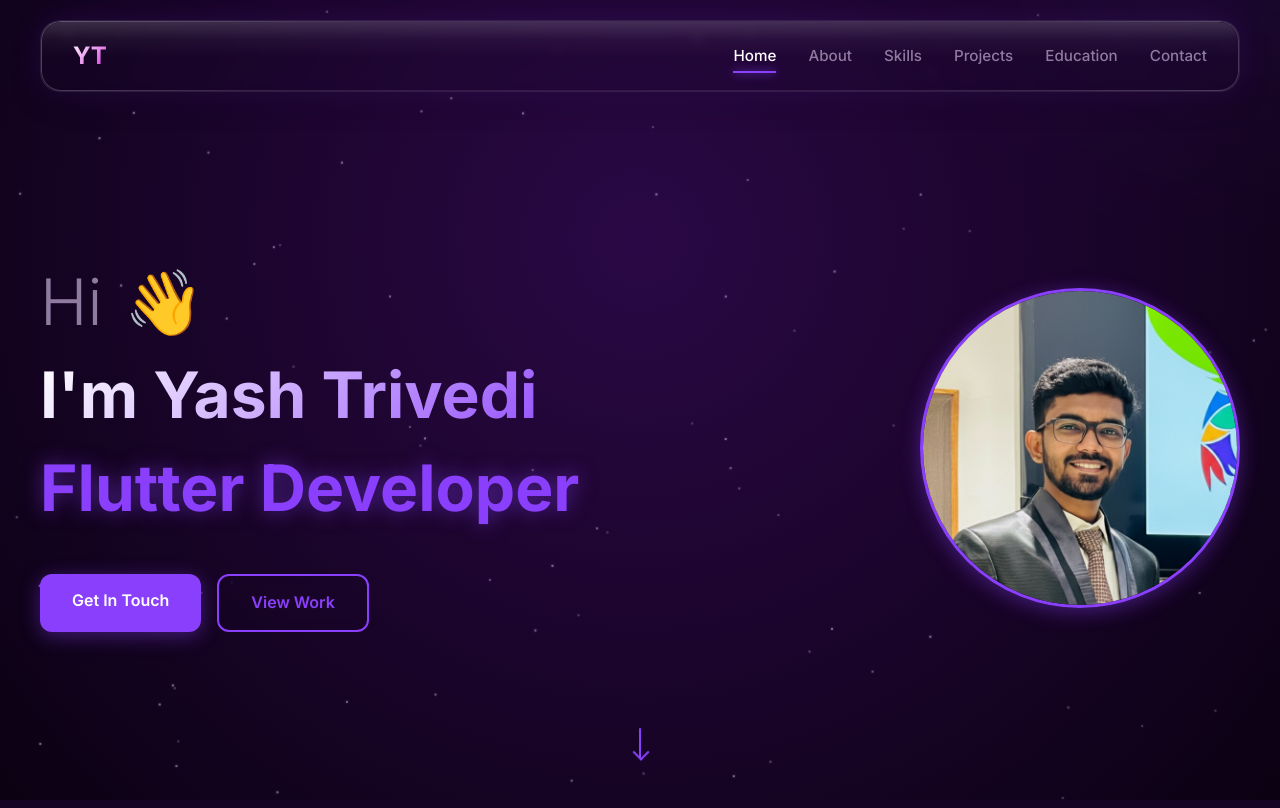
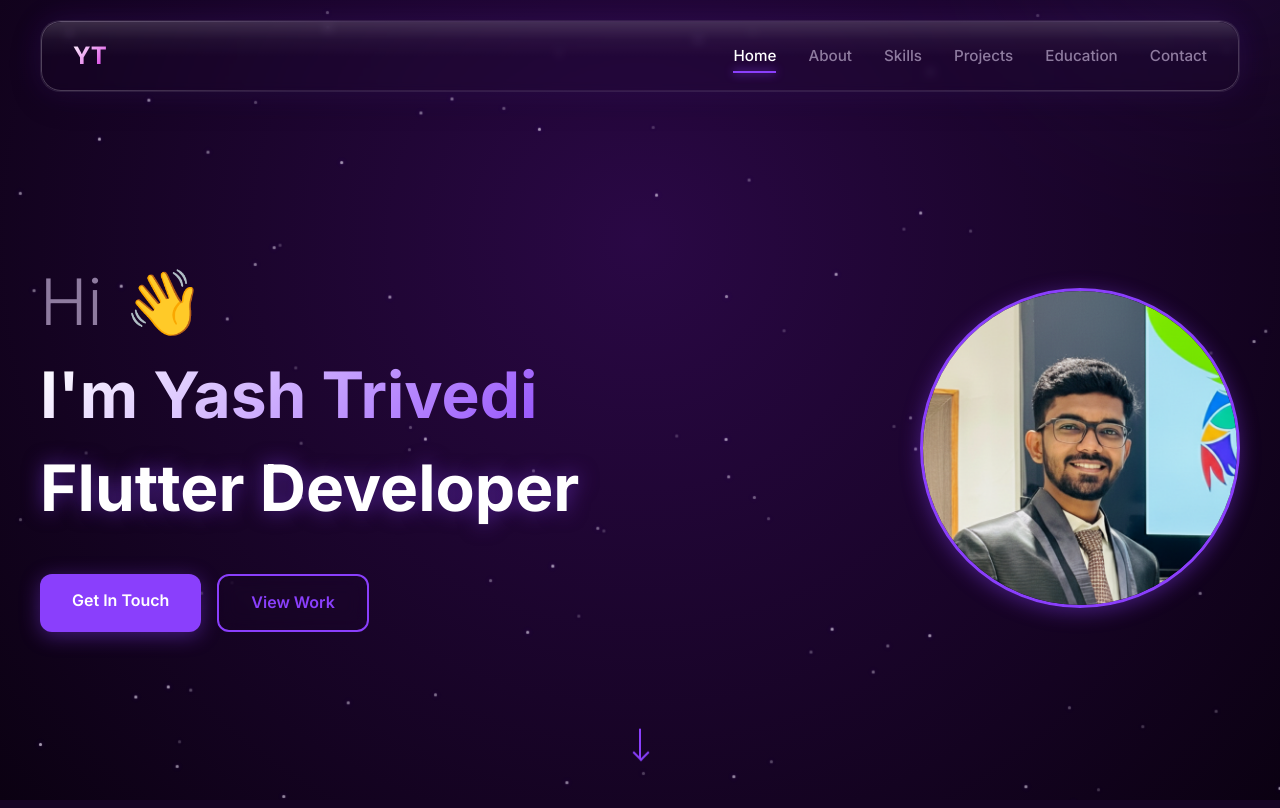
Before and after one commit to Yashtrivedi12/YashTrivediPortfolio, a plain HTML site: page index.html in a window 1280 px wide. Shown: the top 808 px of the page. Drawn offline with Linux system fonts and the light colour scheme; animation ran at ten frames a second.

Commit message:
Change the UI Color

```diff
--- a/script.js
+++ b/script.js
@@ -339,7 +339,7 @@
     // Calculate number of dots based on viewport size (performance optimized)
     const viewportWidth = window.innerWidth;
     const viewportHeight = window.innerHeight;
-    const dotDensity = Math.min(Math.floor((viewportWidth * viewportHeight) / 10000), 90); // Increased density (was 15000, now 10000) and max (was 60, now 90)
+    const dotDensity = Math.min(Math.floor((viewportWidth * viewportHeight) / 10000), 111111); // Increased density (was 15000, now 10000) and max (was 60, now 90)
 
     // Clear existing dots array
     heroDots = [];
--- a/styles.css
+++ b/styles.css
@@ -29,6 +29,7 @@
 
 html {
     scroll-behavior: smooth;
+    background: #0B0112;
 }
 
 body {
@@ -268,11 +269,11 @@
 
 .hero-dot {
     position: absolute;
-    width: 2px;
-    height: 2px;
+    width: 3px;
+    height: 3px;
     background: rgba(243, 232, 255, 0.7);
-    border-radius: 50%;
-    box-shadow: 0 0 3px rgba(243, 232, 255, 0.5), 0 0 6px rgba(138, 63, 252, 0.4);
+    border-radius: 90%;
+    box-shadow: 0 0 1px rgba(243, 232, 255, 0.5), 0 0 6px rgba(138, 63, 252, 0.4);
     will-change: transform, opacity;
     backface-visibility: hidden;
     transform: translateZ(0);
@@ -285,11 +286,11 @@
 
     0%,
     100% {
-        opacity: 0.4;
+        opacity: 0.3;
     }
 
     50% {
-        opacity: 0.85;
+        opacity: 0.95;
     }
 }
 
@@ -460,7 +461,7 @@
 }
 
 .teal-accent {
-    color: var(--accent-primary);
+    color: #FFFFFF;
     text-shadow: 0 0 20px rgba(138, 63, 252, 0.5);
     position: relative;
 }
@@ -1131,7 +1132,7 @@
 
 .projects-grid {
     display: grid;
-    grid-template-columns: repeat(auto-fit, minmax(300px, 1fr));
+    grid-template-columns: repeat(auto-fit, minmax(370px, 1fr));
     gap: 2rem;
 }
 
```
